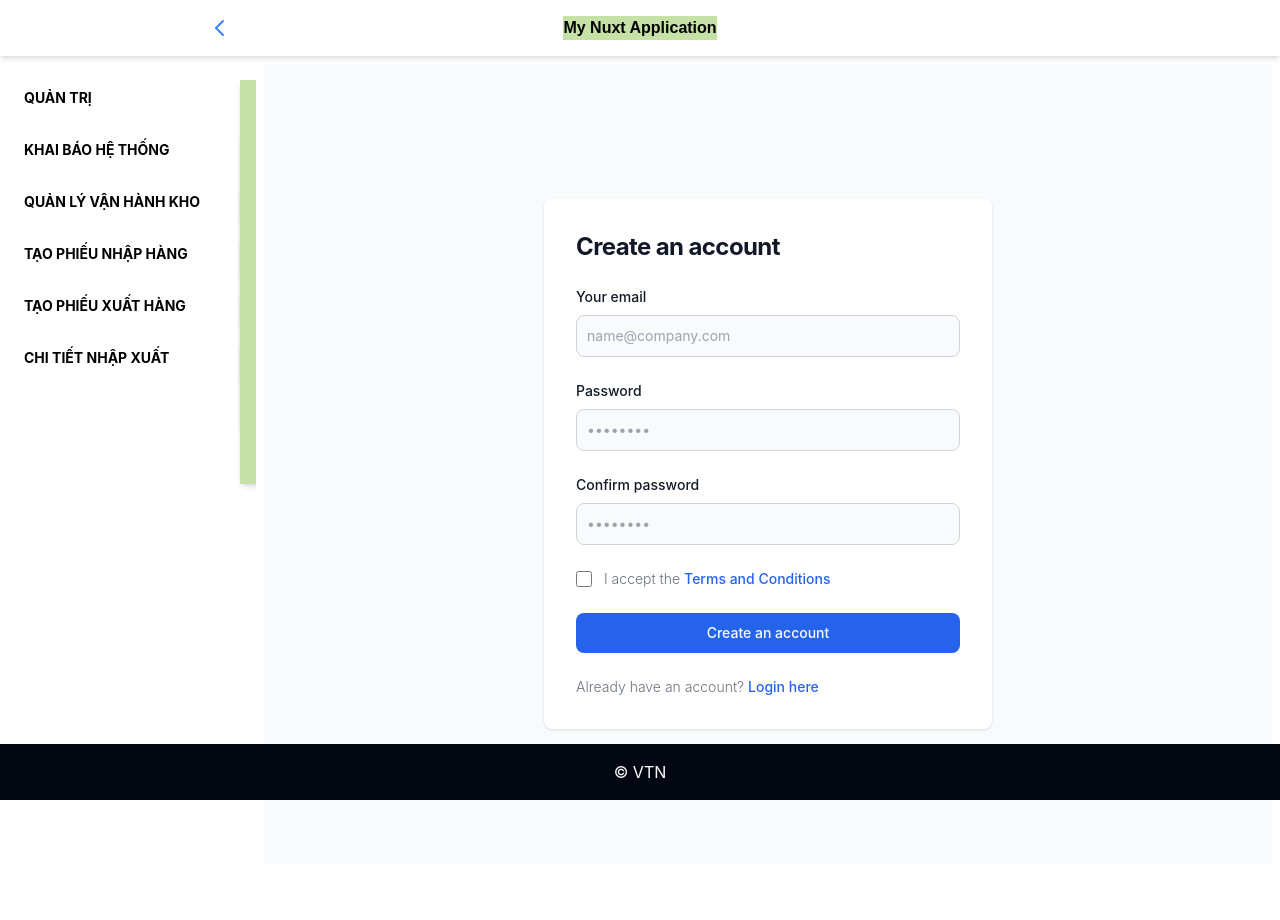
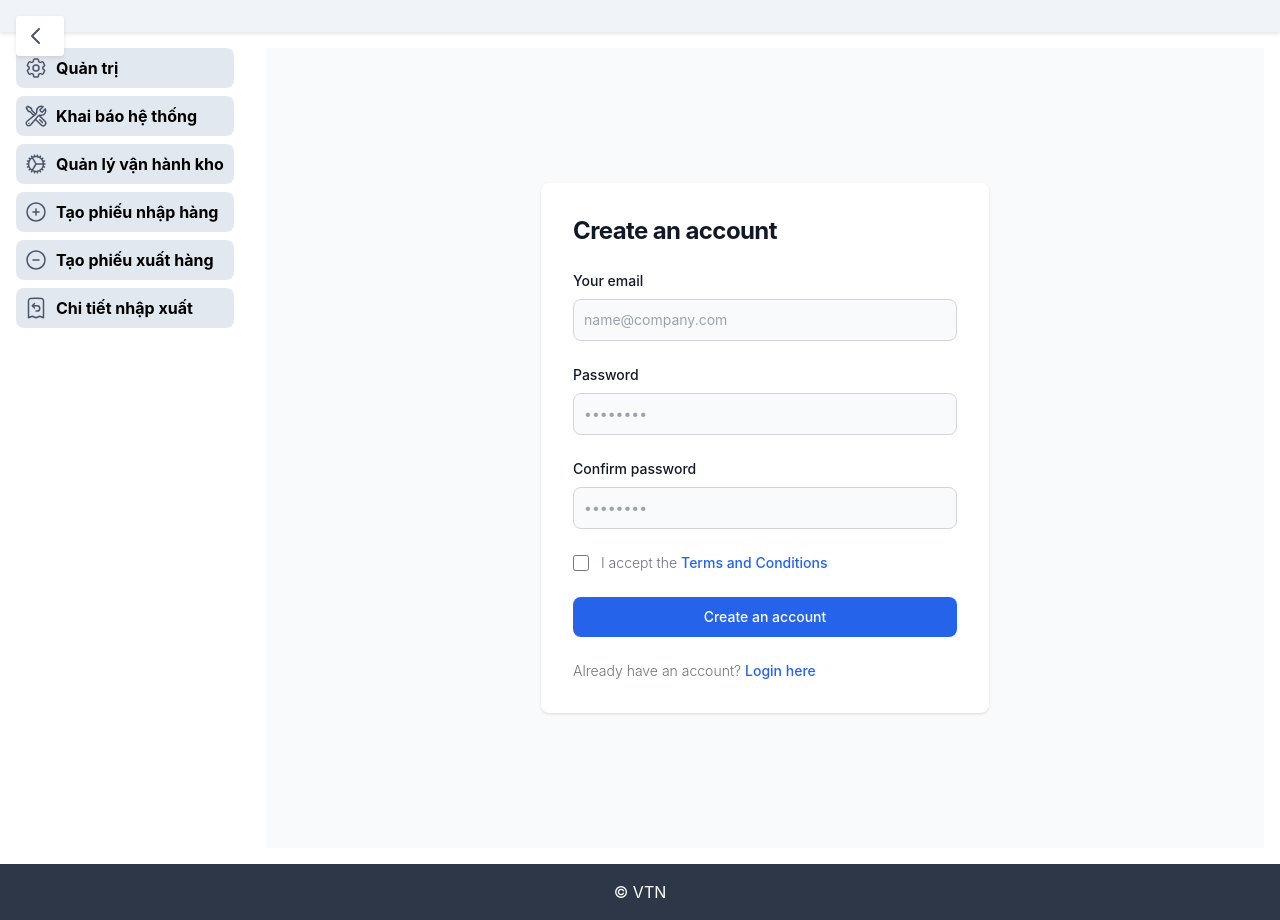
Before and after one commit to nhanvtse04390/vuejs-3, a Nuxt app in the folder nvt/: page /register in a window 1280 px wide. Before the commit the page ends 872 px from the top, so only its background shows below. Built offline with nearby package versions, Linux system fonts and the light colour scheme.

Commit message:
add new UI

```diff
--- a/nvt/layouts/default.vue
+++ b/nvt/layouts/default.vue
@@ -1,23 +1,14 @@
 <template>
-  <div class="flex flex-col min-h-screen">
-    <!-- Header -->
-    <header class="p-4 shadow-md">
-      <div class="flex justify-center items-center">
-        <span class="text-center bg-[#c5e1a5] font-bold">My Nuxt Application</span>
-      </div>
-    </header>
-
-    <!-- Sidebar -->
-    <aside :class="{'w-64': isSidebarOpen, 'w-16': !isSidebarOpen}" class="bg-custom-100 p-4 pt-20 fixed h-full transition-width duration-300 relative">
-      <!-- Toggle Button Inside Sidebar -->
-      <button @click="toggleSidebar" class="absolute top-2 right-4 text-white p-2">
+  <div class="layout-container">
+    <!-- Toggle Button -->
+    <button @click="toggleSidebar" class="header-toggle">
       <svg
           v-if="isSidebarOpen"
           xmlns="http://www.w3.org/2000/svg"
           fill="none"
           viewBox="0 0 24 24"
           stroke="currentColor"
-            class="h-6 w-6 text-blue-500"
+          class="icon"
       >
         <path stroke-linecap="round" stroke-linejoin="round" stroke-width="2" d="M15 19l-7-7 7-7" />
       </svg>
@@ -27,36 +18,45 @@
           fill="none"
           viewBox="0 0 24 24"
           stroke="currentColor"
-            class="h-6 w-6 text-blue-500"
+          class="icon"
       >
         <path stroke-linecap="round" stroke-linejoin="round" stroke-width="2" d="M9 5l7 7-7 7" />
       </svg>
     </button>
 
-      <nav v-if="isSidebarOpen">
-        <ul class="space-y-4">
-          <!-- Render menu items using v-for -->
+    <!-- Header -->
+    <header class="header">
+      <div class="header-content">
+        <span class="header-title uppercase">{{ titlePage }}</span>
+      </div>
+    </header>
+
+    <!-- Main container -->
+    <div class="main-container">
+      <!-- Sidebar -->
+      <aside class="sidebar" :class="{ 'sidebar-collapsed': !isSidebarOpen }">
+        <nav v-if="isSidebarOpen" class="sidebar-nav">
+          <ul>
             <li
                 v-for="(menu, index) in menuItems"
                 :key="index"
-              @mouseenter="showSubmenu(index)"
-              @mouseleave="showSubmenu(null)"
-              class="relative"
+                @click="toggleSubmenu(index)"
+                class="menu-item"
             >
-            <div class="block hover:bg-[#c5e1a5] rounded-r-lg p-2 text-sm font-bold uppercase cursor-pointer">
+              <div class="menu-title">
+                <!-- Hiển thị icon của menu chính -->
+                <component :is="menu.icon" class="icon"/>
                 {{ menu.title }}
               </div>
-            <!-- Submenu -->
-            <ul
-                v-show="submenuVisible !== index"
-                class="absolute left-full top-0 bg-[#c5e1a5] p-2 shadow-md"
-            >
+              <ul v-show="submenuVisible === index" class="submenu">
                 <li
                     v-for="(submenu, subIndex) in menu.submenus"
                     :key="subIndex"
-                  class="p-2 hover:bg-gray-200"
+                    @click="handleSubmenuClick(submenu.link, submenu.title)"
+                    class="submenu-item"
                 >
-                <NuxtLink :to="submenu.link">{{ submenu.title }}</NuxtLink>
+                  <component :is="submenu.icon" class="icon"/>
+                  {{ submenu.title }}
                 </li>
               </ul>
             </li>
@@ -64,16 +64,15 @@
         </nav>
       </aside>
 
-    <div class="flex flex-grow">
-      <!-- Main content area -->
-      <main :class="{'ml-64': isSidebarOpen, 'ml-16': !isSidebarOpen}" class="flex-grow p-2 transition-margin duration-300">
+      <!-- Content Area -->
+      <main class="content">
         <slot />
       </main>
     </div>
 
     <!-- Footer -->
-    <footer class="bg-gray-950 text-white p-4 mt-8">
-      <div class="container mx-auto text-center">
+    <footer class="footer">
+      <div class="footer-content">
         &copy; VTN
       </div>
     </footer>
@@ -82,6 +81,10 @@
 
 <script setup lang="ts">
 import { ref } from 'vue';
+import { useRouter } from 'vue-router';
+import { Cog6ToothIcon, CogIcon, WrenchScrewdriverIcon,PlusCircleIcon,MinusCircleIcon,ReceiptRefundIcon,
+  CubeIcon
+} from '@heroicons/vue/24/outline';
 
 // State quản lý mở hoặc đóng sidebar
 const isSidebarOpen = ref(true);
@@ -94,36 +97,46 @@ const toggleSidebar = () => {
   isSidebarOpen.value = !isSidebarOpen.value;
 };
 
-// Hàm để hiển thị submenu
-const showSubmenu = (index: number | null) => {
-  submenuVisible.value = index;
+// Hàm để toggle submenu
+const toggleSubmenu = (index: number) => {
+  submenuVisible.value = submenuVisible.value === index ? null : index;
+};
+
+const titlePage = ref('');
+
+const setTitlePage = (title: string) => {
+  titlePage.value = title;
 };
 
 // Danh sách các mục menu và submenu
 const menuItems = ref([
   {
     title: 'Quản trị',
+    icon: Cog6ToothIcon, // Tên icon cho mục menu chính
     submenus: [
-      { title: 'Submenu 1', link: '/' },
-      { title: 'Submenu 2', link: '/' },
+      { title: 'Sơ đồ kho', link: '/warehouse-layout', icon: CubeIcon },
+      { title: 'Submenu 2', link: '/', icon: 'menu-icon-2' },
     ],
   },
   {
     title: 'Khai báo hệ thống',
+    icon: WrenchScrewdriverIcon, // Tên icon cho mục menu chính
     submenus: [
-      { title: 'Submenu 1', link: '/about' },
-      { title: 'Submenu 2', link: '/about' },
+      { title: 'Submenu 1', link: '/about', icon: 'about-icon-1' },
+      { title: 'Submenu 2', link: '/about', icon: 'about-icon-2' },
     ],
   },
   {
     title: 'Quản lý vận hành kho',
+    icon: CogIcon, // Tên icon cho mục menu chính
     submenus: [
-      { title: 'Submenu 1', link: '/contact' },
-      { title: 'Submenu 2', link: '/contact' },
+      { title: 'Submenu 1', link: '/contact', icon: 'about-icon-1' },
+      { title: 'Submenu 2', link: '/contact', icon: 'about-icon-1' },
     ],
   },
   {
     title: 'Tạo phiếu nhập hàng',
+    icon: PlusCircleIcon,
     submenus: [
       { title: 'Submenu 1', link: '/login' },
       { title: 'Submenu 2', link: '/login' },
@@ -131,6 +144,7 @@ const menuItems = ref([
   },
   {
     title: 'Tạo phiếu xuất hàng',
+    icon: MinusCircleIcon ,
     submenus: [
       { title: 'Submenu 1', link: '/login' },
       { title: 'Submenu 2', link: '/login' },
@@ -138,54 +152,167 @@ const menuItems = ref([
   },
   {
     title: 'Chi tiết nhập xuất',
+    icon: ReceiptRefundIcon ,
     submenus: [
       { title: 'Submenu 1', link: '/login' },
       { title: 'Submenu 2', link: '/login' },
     ],
   },
 ]);
+
+const router = useRouter();
+
+// Handle submenu click
+const handleSubmenuClick = (link: string, title: string) => {
+  setTitlePage(title);
+  router.push(link);
+};
 </script>
 
 <style scoped>
-/* Styles for layout components */
-header {
-  font-family: Arial, Helvetica, sans-serif;
+/* Layout Container */
+.layout-container {
+  display: flex;
+  flex-direction: column;
+  min-height: 100vh;
+  overflow-x: hidden; /* Prevent horizontal scroll */
 }
 
-aside {
-  position: fixed;
-  top: 0;
-  left: 0;
-  bottom: 0;
-  overflow-y: auto;
+/* Toggle Button */
+.header-toggle {
+  position: absolute;
+  top: 1rem; /* Adjust as needed */
+  left: 1rem; /* Adjust as needed */
+  background-color: #ffffff;
+  border: none;
+  cursor: pointer;
+  padding: 0.5rem;
+  transition: background-color 0.3s;
+  border-radius: 4px;
+  box-shadow: 0 2px 4px rgba(0, 0, 0, 0.1);
+  z-index: 1000; /* Ensure it's above other elements */
 }
 
-main {
-  transition: margin-left 0.3s;
+.header-toggle:hover {
+  background-color: #dbe2e8;
 }
 
-footer {
-  position: fixed;
-  bottom: 0;
-  width: 100%;
+.icon {
+  width: 24px;
+  height: 24px;
 }
 
-/* Sidebar width */
-.w-64 {
-  width: 16rem; /* Width when open */
+/* Header */
+.header {
+  background-color: #f0f4f8; /* Light gray-blue */
+  padding: 1rem;
+  box-shadow: 0 2px 4px rgba(0, 0, 0, 0.1);
+  width: 100%;
+  position: relative; /* Position relative to place toggle button correctly */
+  z-index: 999; /* Ensure header is below the toggle button */
 }
 
-.w-16 {
-  width: 4rem; /* Width when collapsed */
+.header-content {
+  max-width: 1200px;
+  margin: 0 auto;
 }
 
-/* Toggle button position */
-button {
-  position: absolute;
+.header-title {
+  font-size: 1.5rem;
+  font-weight: bold;
 }
 
-/* Submenu styles */
-ul {
-  list-style: none;
+/* Main Container */
+.main-container {
+  display: flex;
+  flex: 1;
+  overflow: hidden; /* Prevent horizontal scroll */
+}
+
+/* Sidebar */
+.sidebar {
+  background-color: #ffffff;
+  transition: width 0.3s;
+  overflow-y: auto;
+  height: calc(100vh - 4rem); /* Adjust height according to header/footer */
+  width: 250px; /* Default width */
+  position: relative;
+}
+
+.sidebar-collapsed {
+  width: 60px; /* Width when collapsed */
+  display: none; /* Hide when collapsed */
+}
+
+/* Sidebar Nav */
+.sidebar-nav {
+  padding: 1rem;
+}
+
+.menu-item {
+  cursor: pointer;
+  margin-bottom: 0.5rem;
+}
+
+.menu-title {
+  font-weight: bold;
+  padding: 0.5rem;
+  background-color: #e2e8f0; /* Light blue */
+  border-radius: 0.5rem;
+  transition: background-color 0.3s;
+  display: flex;
+}
+
+.menu-title:hover {
+  background-color: #d6e0f0; /* Slightly darker blue */
+}
+
+/* Submenu */
+.submenu {
+  list-style-type: none;
+  margin: 0;
+  background-color: transparent; /* Very light blue */
+}
+
+.submenu-item {
+  padding: 0.5rem;
+  padding-left: 1rem;
+  cursor: pointer;
+  background-color: transparent; /* Very light blue */
+  transition: background-color 0.3s;
+  display: flex;
+  font-weight: bold;
+}
+
+.submenu-item:hover {
+  color: #ff6347; /* Light gray-blue */
+}
+
+/* Content */
+.content {
+  flex: 1;
+  padding: 1rem;
+  overflow-x: hidden; /* Prevent horizontal scroll */
+}
+
+/* Footer */
+.footer {
+  background-color: #2d3748; /* Dark blue-gray */
+  color: #fff;
+  padding: 1rem;
+  text-align: center;
+  width: 100%;
+  position: relative;
+}
+
+.footer-content {
+  max-width: 1200px;
+  margin: 0 auto;
+}
+.icon {
+  width: 24px;
+  height: 24px;
+  margin-right: 8px; /* Khoảng cách giữa icon và tiêu đề */
+  color: #4a5568; /* Màu của icon */
 }
 </style>
--- a/nvt/package.json
+++ b/nvt/package.json
@@ -13,6 +13,7 @@
     "@heroicons/vue": "^2.1.5",
     "@nuxtjs/tailwindcss": "^6.12.1",
     "axios": "^1.7.7",
+    "element-plus": "^2.8.2",
     "nuxt": "^3.12.4",
     "vue": "latest",
     "vue3-toastify": "^0.2.3"
--- /dev/null
+++ b/nvt/plugins/element-plus.js
@@ -0,0 +1,7 @@
+import { defineNuxtPlugin } from '#app';
+import ElementPlus from 'element-plus';
+import 'element-plus/dist/index.css';
+
+export default defineNuxtPlugin(nuxtApp => {
+    nuxtApp.vueApp.use(ElementPlus);
+});
--- /dev/null
+++ b/nvt/services/warehouseLayoutService.js
@@ -0,0 +1,11 @@
+import apiClient from './apiService';
+
+export const getWarehouseLayout = async () => {
+    const response = await apiClient.get('/warehouse-layouts');
+    return response.data;
+};
+
+export const updateWarehouseLayout = async () => {
+    const response = await apiClient.get('/warehouse-layouts');
+    return response.data;
+};
```
Also changed, not shown: nvt/pages/warehouse-layout/index.vue (added, +184 -0 lines), 1 other file (tests, documents, lock files or other folders). Lines whose indentation alone changed are shown as unchanged.
